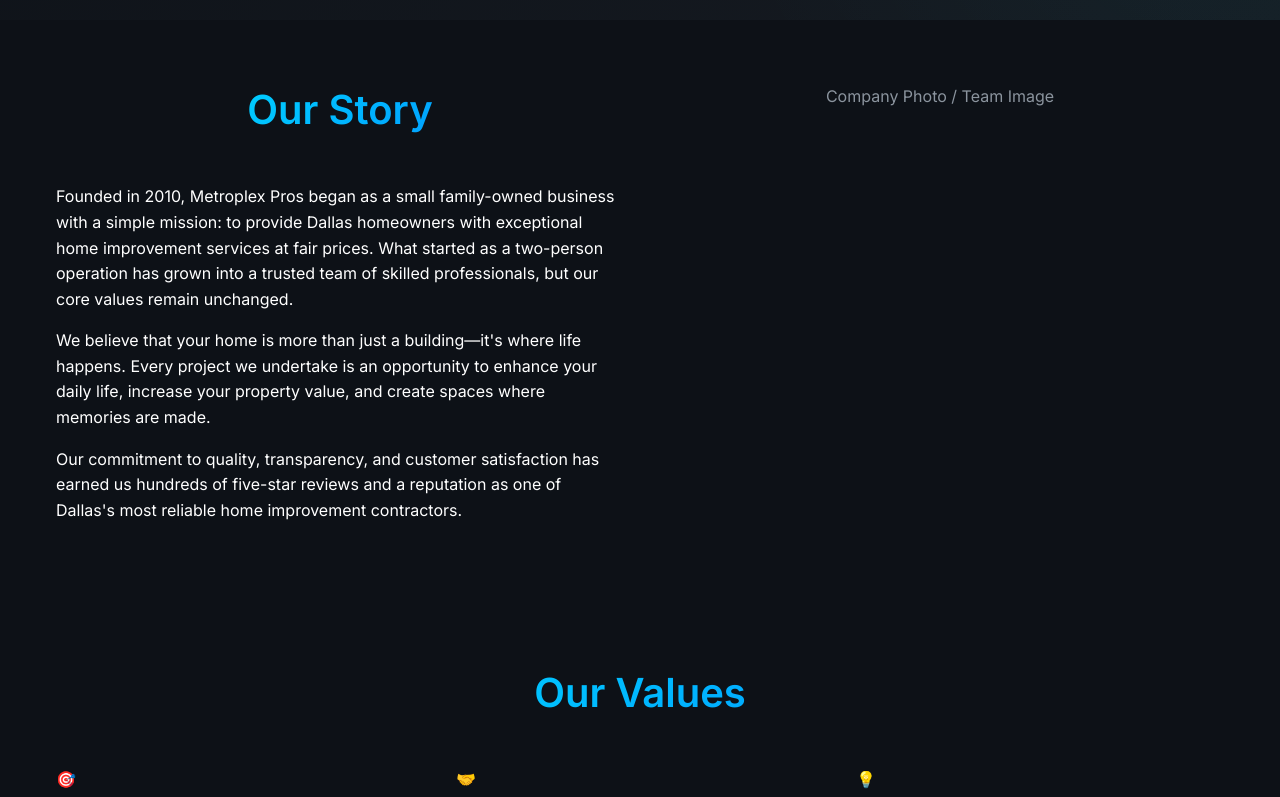
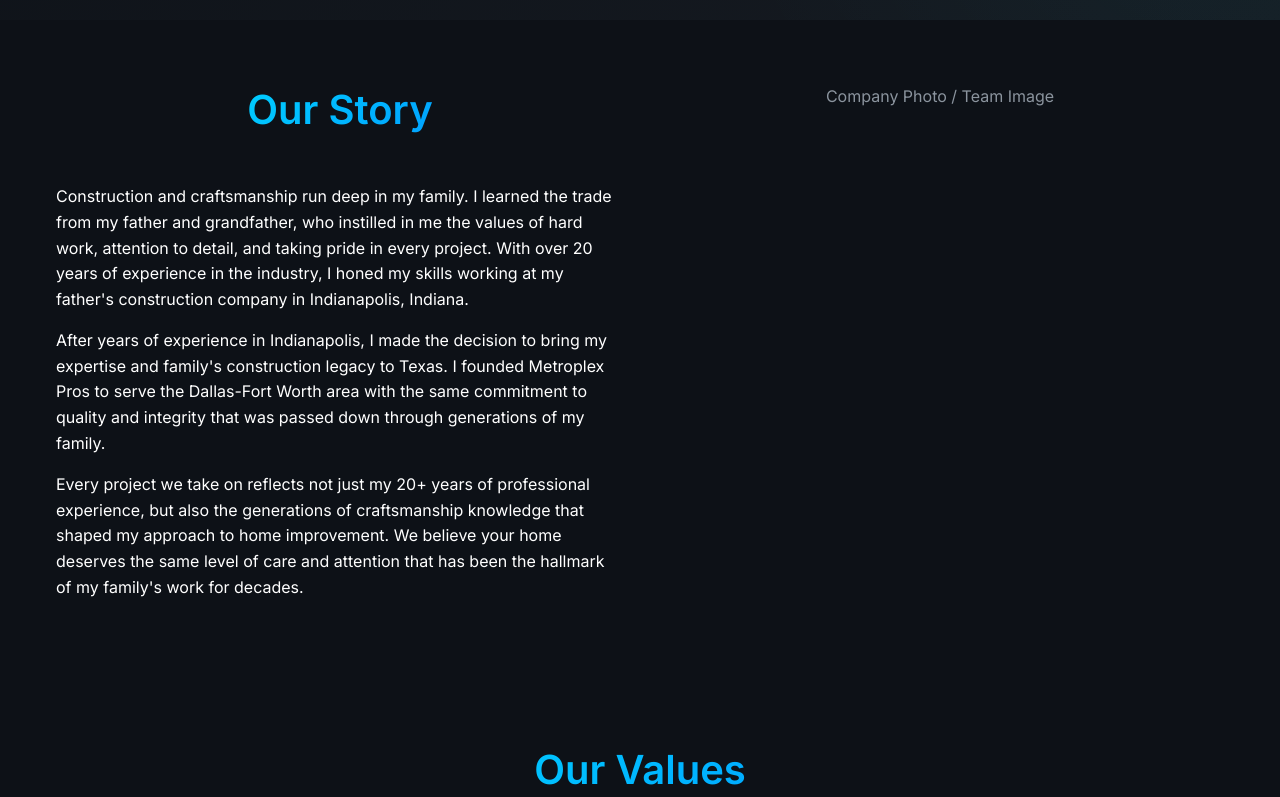
Before and after one commit to thejdmckinney/metroplexpros.com, a Next.js app: page /about in a window 1280 px wide. Shown: the part 630-1427 px from the top of the page. Built offline with nearby package versions, Linux system fonts and the light colour scheme.

Commit message:
Update 'Our Story' section with authentic family construction background and Jeremy's 20+ years experience from Indianapolis to Texas

```diff
--- a/pages/about.js
+++ b/pages/about.js
@@ -34,19 +34,22 @@ export default function About() {
             <div>
               <h2 className="section-title">Our Story</h2>
               <p>
-                Founded in 2010, Metroplex Pros began as a small family-owned business with a simple mission:
-                to provide Dallas homeowners with exceptional home improvement services at fair prices.
-                What started as a two-person operation has grown into a trusted team of skilled professionals,
-                but our core values remain unchanged.
+                Construction and craftsmanship run deep in my family. I learned the trade from my father and
+                grandfather, who instilled in me the values of hard work, attention to detail, and taking pride
+                in every project. With over 20 years of experience in the industry, I honed my skills working
+                at my father's construction company in Indianapolis, Indiana.
               </p>
               <p>
-                We believe that your home is more than just a building—it's where life happens. Every project
-                we undertake is an opportunity to enhance your daily life, increase your property value, and
-                create spaces where memories are made.
+                After years of experience in Indianapolis, I made the decision to bring my expertise and
+                family's construction legacy to Texas. I founded Metroplex Pros to serve the Dallas-Fort Worth
+                area with the same commitment to quality and integrity that was passed down through generations
+                of my family.
               </p>
               <p>
-                Our commitment to quality, transparency, and customer satisfaction has earned us hundreds of
-                five-star reviews and a reputation as one of Dallas's most reliable home improvement contractors.
+                Every project we take on reflects not just my 20+ years of professional experience, but also
+                the generations of craftsmanship knowledge that shaped my approach to home improvement. We believe
+                your home deserves the same level of care and attention that has been the hallmark of my family's
+                work for decades.
               </p>
             </div>
             <div className="story-image">
```
